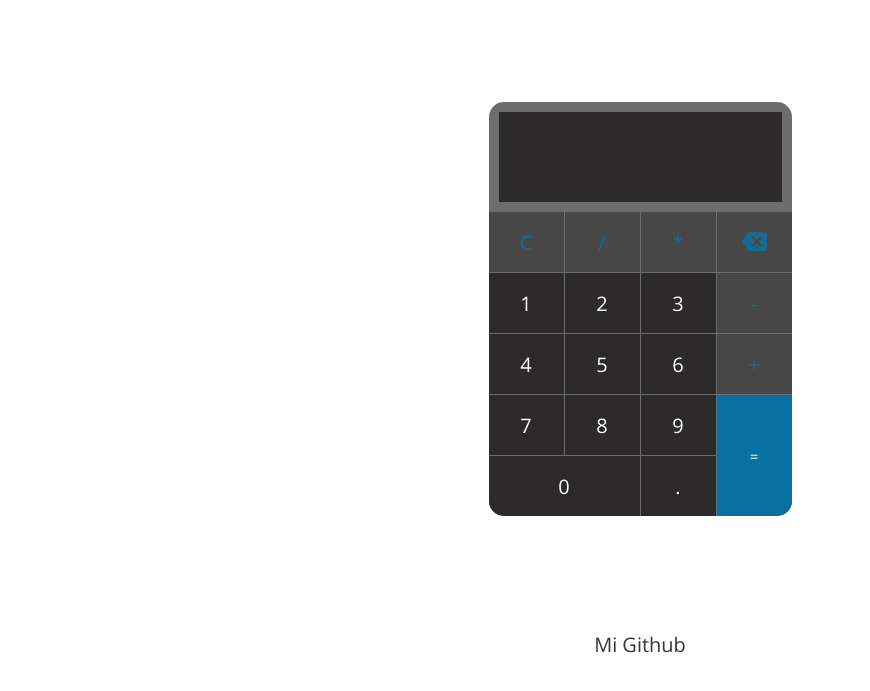
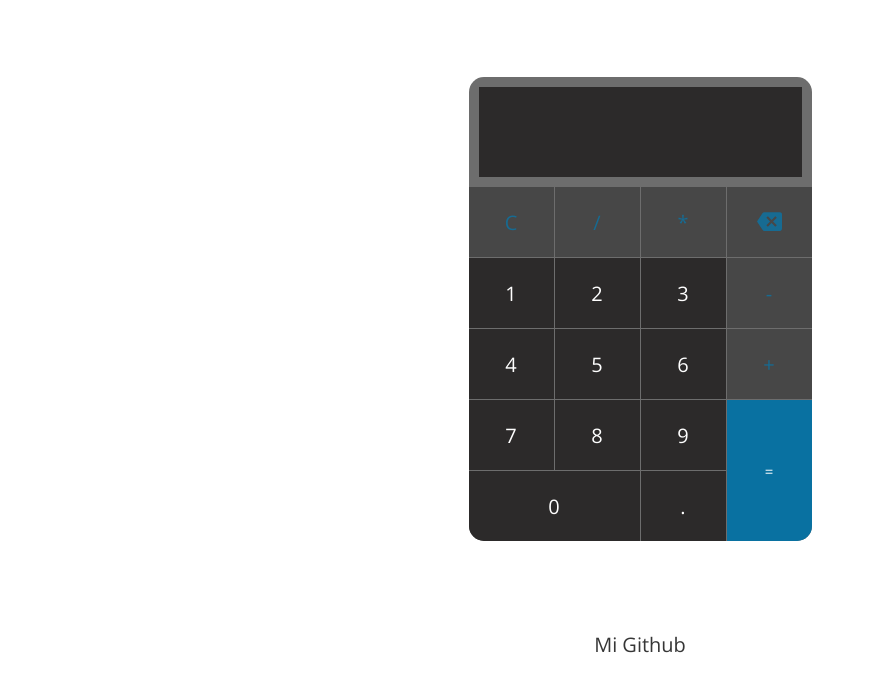
Before and after one commit to edex-13/calculadora, a website with bundled scripts: page index.html in a window 1280 px wide. Shown: the part 101-792 px from the top of the page, without its empty margins (0-870 px from the left). Built offline with nearby package versions, Linux system fonts and the light colour scheme.

Commit message:
reajuste del diseño

```diff
--- a/src/styles/styles.css
+++ b/src/styles/styles.css
@@ -39,8 +39,8 @@
 }
 .calculadora__teclas {
    display: grid;
-   grid-template-columns: repeat(4, 75px);
-   grid-template-rows: repeat(5, 60px);
+   grid-template-columns: repeat(4, 85px);
+   grid-template-rows: repeat(5, 70px);
    grid-gap: 1px;
    outline: none;
 }
```
